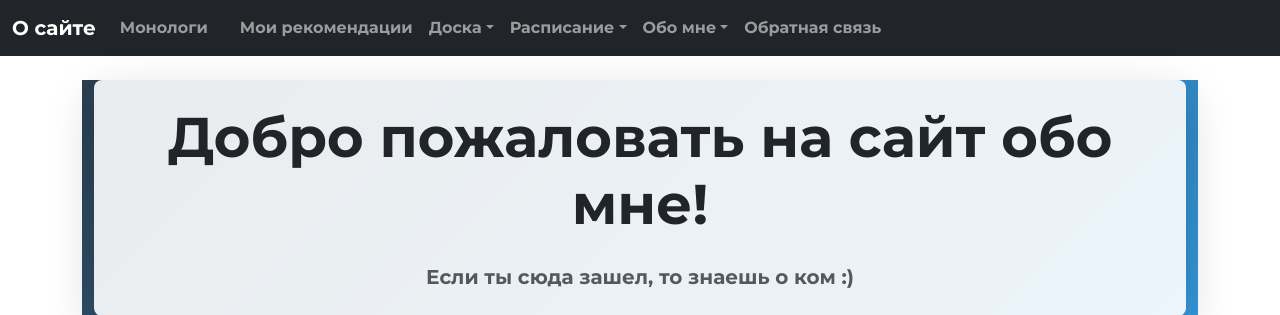
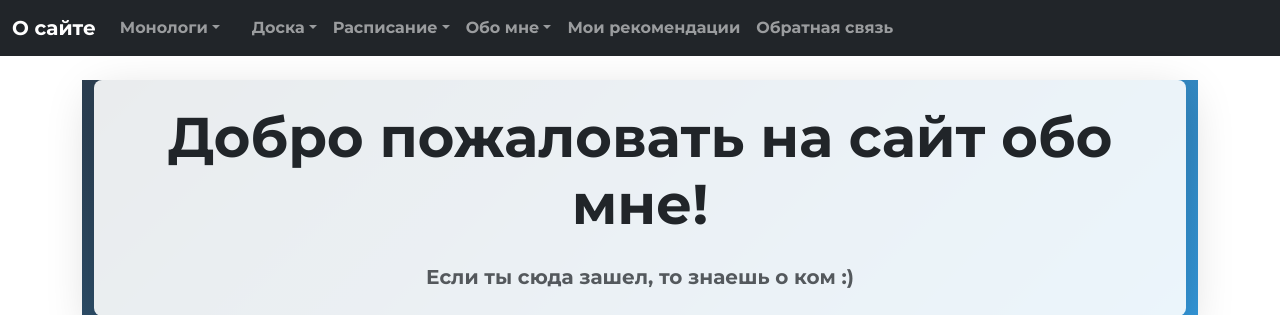
Before and after one commit to Maxim-hub296/MyCardBoardBox, a Flask app: page / in a window 1280 px wide. Shown: the top 315 px of the page. Run offline with Flask 3, Linux system fonts and the light colour scheme.

Commit message:
Небольшое изменение navbar

```diff
--- a/app/templates/base.html
+++ b/app/templates/base.html
@@ -29,15 +29,17 @@
         </button>
         <div class="collapse navbar-collapse" id="collapsibleNavbar">
             <ul class="navbar-nav">
-        <li class="nav-item">
-          <a class="nav-link" href="#">Монологи</a>
+                <li class="nav-item dropdown">
+                    <a class="nav-link dropdown-toggle" href="#" role="button" data-bs-toggle="dropdown">Монологи</a>
+                    <ul class="dropdown-menu">
+                        <li><a class="dropdown-item" href="#">Прочитать</a></li>
+                        <li><a class="dropdown-item" href="#">Скачать</a></li>
+                    </ul>
                 </li>
                 <li class="nav-item">
                     <a class="nav-link" href="#"></a>
                 </li>
-        <li class="nav-item">
-          <a class="nav-link" href="#">Мои рекомендации</a>
-        </li>
+
                 <li class="nav-item dropdown">
                     <a class="nav-link dropdown-toggle" href="#" role="button" data-bs-toggle="dropdown">Доска</a>
                     <ul class="dropdown-menu">
@@ -63,6 +65,9 @@
                         <li><a class="dropdown-item" href="#">Достижения</a></li>
                     </ul>
                 <li class="nav-item">
+                    <a class="nav-link" href="#">Мои рекомендации</a>
+                </li>
+                <li class="nav-item">
                     <a class="nav-link" href="/contact">Обратная связь</a>
                 </li>
 
```
Lines whose indentation alone changed are shown as unchanged.
